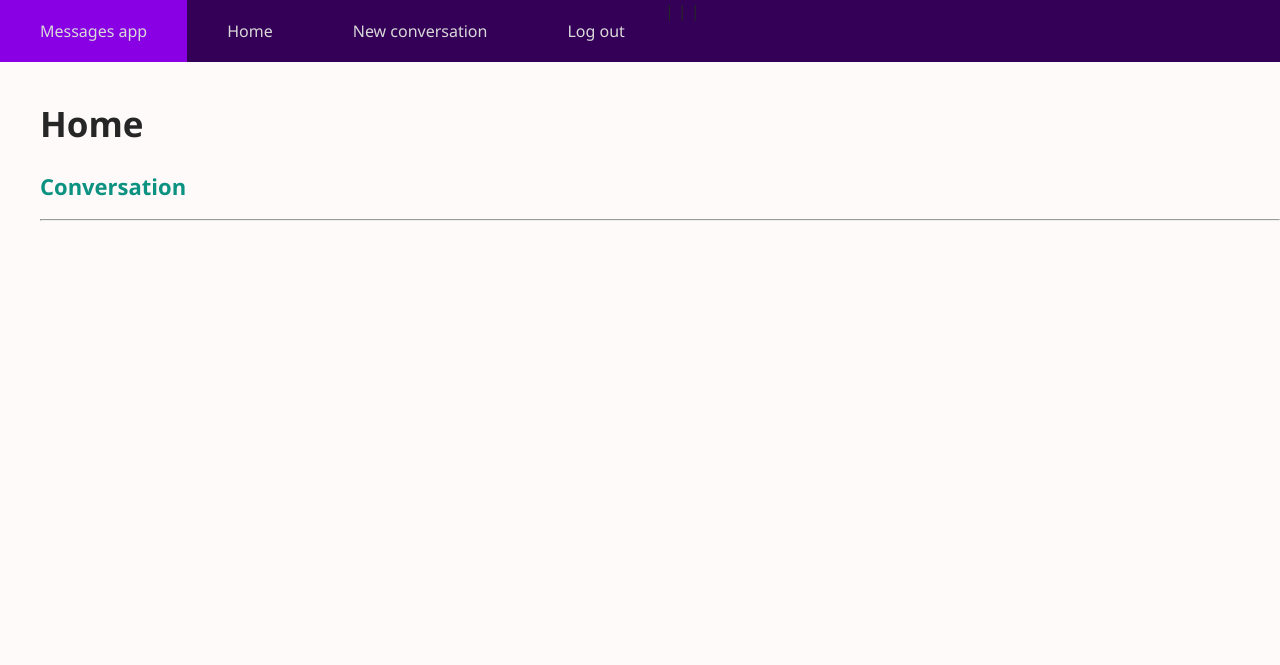
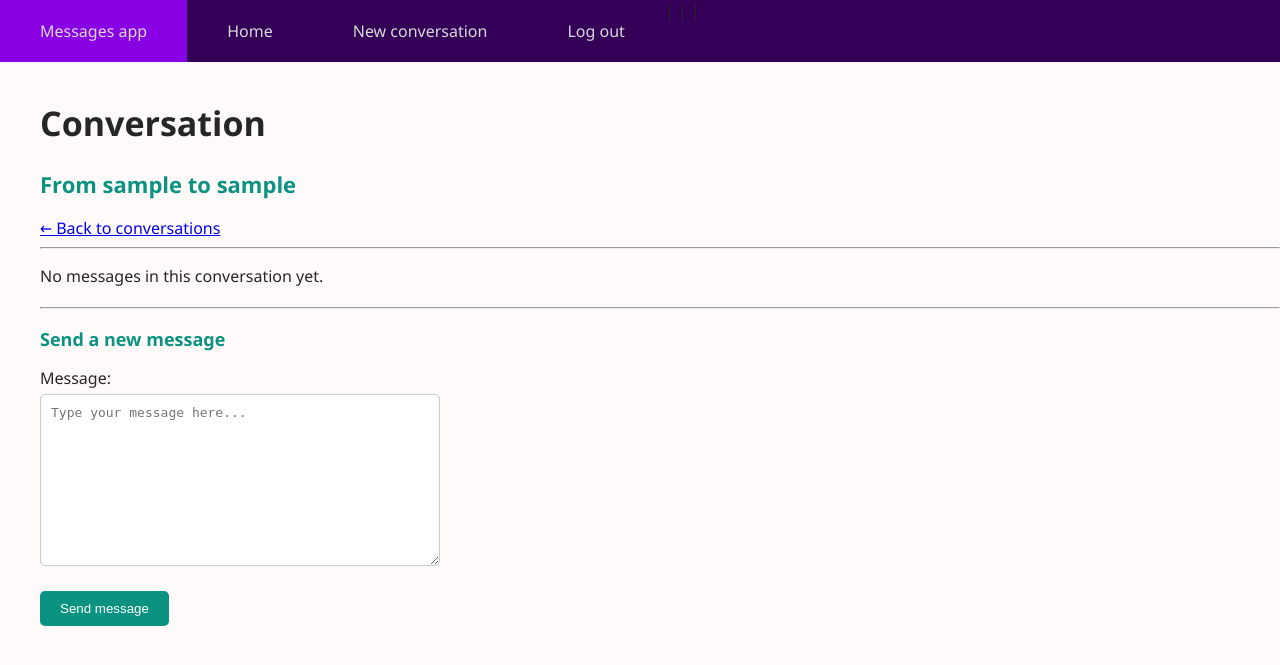
Before and after one commit to jokijen/csb-course-project, a Django app: template messagesapp/templates/conversation_detail.html in a window 1280 px wide. Shown: the top 665 px of the page. Run offline with Django 5.2, Linux system fonts and the light colour scheme; the template is opened without the code that fills it: values that come from a table or form of the project are taken from there, others are empty; tables that the repository leaves empty hold one stand-in row (values such as "Sample post").

Commit message:
Add functionality to send a new message in an existing conversation, including a form for new messages. Add user redirection dependant on whether user is logged in or not.

```diff
--- a/messagesapp/forms.py
+++ b/messagesapp/forms.py
@@ -25,5 +25,18 @@
     )
     message = forms.CharField(
         label="Message",
-        widget=forms.Textarea(attrs={'class': 'form-control', 'placeholder': 'Your message...'})
+        widget=forms.Textarea(attrs={
+            'class': 'form-control',
+            'placeholder': 'Your message...'
+            })
     )
+
+
+class NewMessageForm(forms.Form): # For adding messages to existing conversations
+    message = forms.CharField(
+        label="Message",
+        widget=forms.Textarea(attrs={
+            'class': 'form-control',
+            'placeholder': 'Type your message here...'
+        })
+    )
--- a/messagesapp/static/style.css
+++ b/messagesapp/static/style.css
@@ -11,12 +11,18 @@
 }
 
 h1 {
-    font-size: 35px;
+    font-size: 34px;
 }
 
 h2 {
     font-size: 22px;
     color: rgb(12, 146, 128);
+}
+
+h3 {
+    font-size: 18px;
+    color: rgb(12, 146, 128);
+    margin-bottom: 10px;
 }
 
 p {
@@ -45,8 +51,6 @@
 
 form {
     background: transparent;
-    padding-top: 10px;
-    padding-bottom: 10px;
     border-radius: 5px;
     max-width: 400px;
     margin: 0;
@@ -61,7 +65,6 @@
 textarea {
     width: 100%;
     padding: 10px;
-    margin-bottom: 15px;
     border: 1px solid #ccc;
     border-radius: 5px;
     box-sizing: border-box;
@@ -76,7 +79,6 @@
     color: #fff;
     border: none;
     padding: 10px 20px;
-    margin-top: 5px;
     border-radius: 5px;
     cursor: pointer;
 }
--- a/messagesapp/templates/conversation_detail.html
+++ b/messagesapp/templates/conversation_detail.html
@@ -3,15 +3,43 @@
 {% block content %}
 
     <div class="container">
-        <h1>Home</h1>
-        <h2>Conversation</h2>
+        <h1>Conversation</h1>
+        <h2>From {{ conversation.initiator.username }} to {{ conversation.receiver.username }}</h2>
+        <a href="{% url 'home' %}">← Back to conversations</a>
         <hr>
         {% for message in messages %}
-        <h3>{{ message.sender }} - {{ message.created }}</h3>
-        <p>{{ message.content}}</p>
+        <div class="message {% if message.sender == request.user %}sent{% else %}received{% endif %}">
+            <p>
+                <strong>{{ message.sender.username }}</strong>
+                <span style="font-size: 0.9em; color: #666;">
+                    ({{ message.created|date:"M d, Y H:i" }})
+                </span>
+            </p>
+            <p>{{ message.content }}</p>
+        </div>
+        <hr>
+        {% empty %}
+        <p>No messages in this conversation yet.</p>
         <hr>
         {% endfor %}
 
+        <h3>Send a new message</h3>
+        <form method="post">
+            {% csrf_token %}
+            {{ form.as_p }}
+
+            {% if form.errors %}
+            <div class="error-msg">
+                {% for field, errors in form.errors.items %}
+                    {% for error in errors %}
+                        <p>{{ error }}</p>
+                    {% endfor %}
+                {% endfor %}
+            </div>
+            {% endif %}
+
+            <button type="submit">Send message</button>
+        </form>
     </div>
 
 {% endblock %}
--- a/messagesapp/templates/home.html
+++ b/messagesapp/templates/home.html
@@ -11,7 +11,7 @@
         <a href="{% url 'conversation_detail' conversation.id %}">
             <h3>{{ conversation.initiator }} &rarr; {{ conversation.receiver }}</h3>
         </a>
-        <p>started at {{ conversation.created}}</p>
+        <p>started on {{ conversation.created}}</p>
         <hr>
         {% endfor %}
 
--- a/myapp/settings.py
+++ b/myapp/settings.py
@@ -33,6 +33,8 @@
 
 ALLOWED_HOSTS = []
 
+# Login URL for the @login_required decorator
+# LOGIN_URL = 'index'  # Redirect to your login page
 
 # Application definition
 
```
Also changed, not shown: messagesapp/templates/new_conversation.html (+6 -3 lines), messagesapp/views.py (+43 -5 lines), messagesapp/migrations/0002_alter_message_conversation.py (added).
